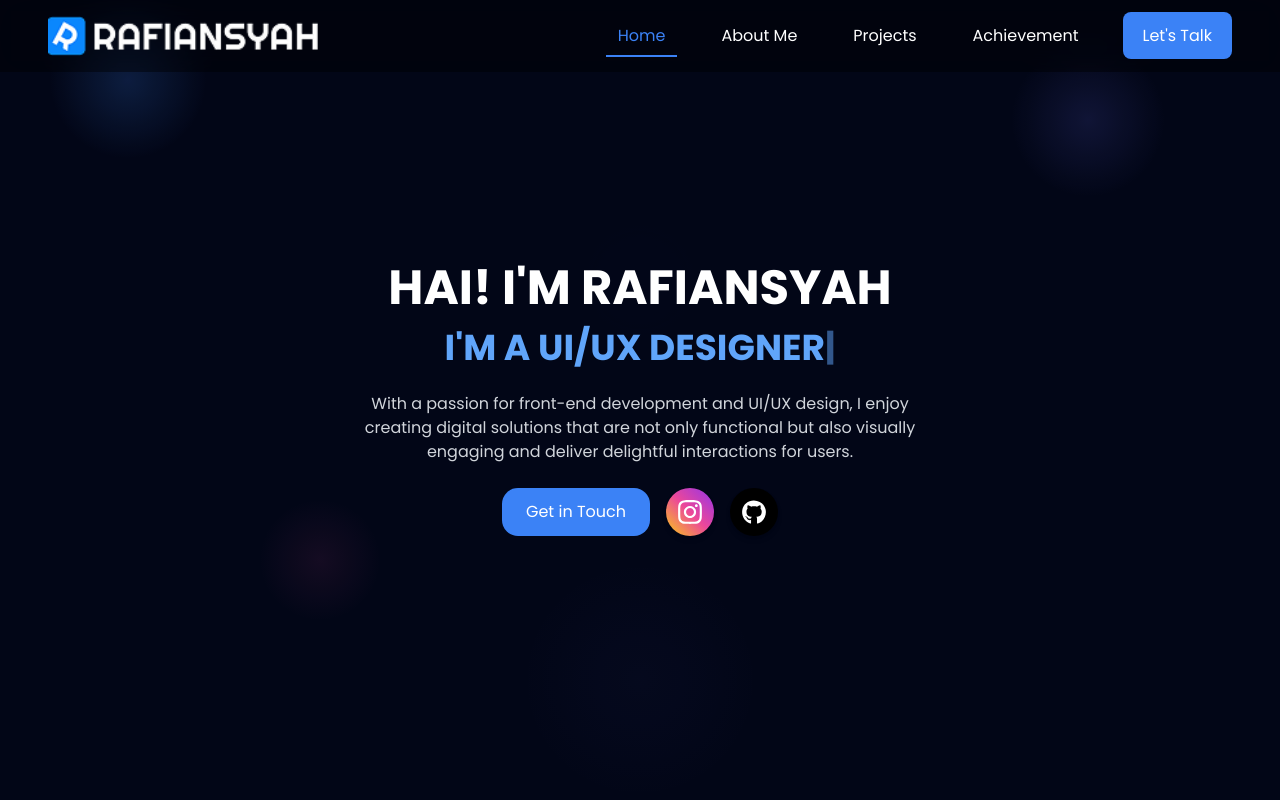
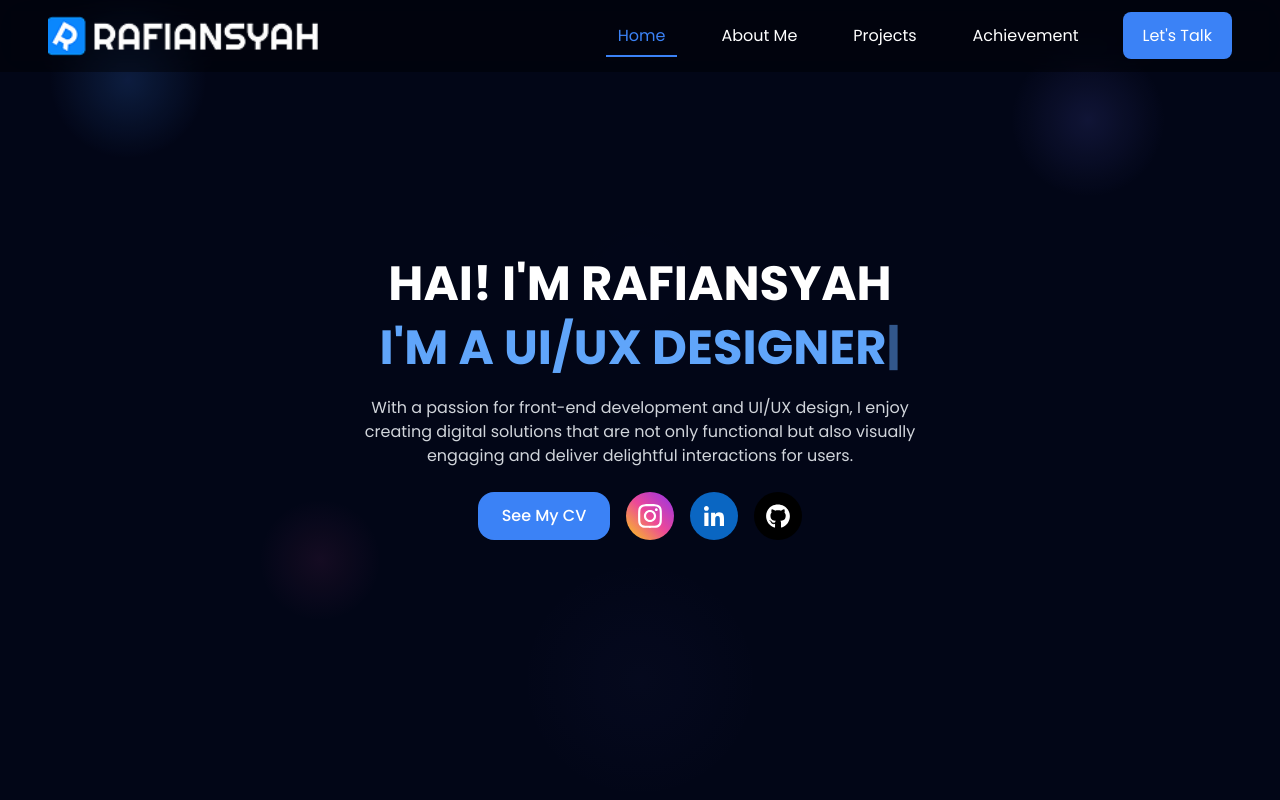
Before and after one commit to Rafiansyah05/portolio, a plain HTML site: page index.html in a window 1280 px wide. Shown: the top 800 px of the page. Drawn offline with nearby package versions, Linux system fonts and the light colour scheme.

Commit message:
Penambahan linkedin

```diff
--- a/index.html
+++ b/index.html
@@ -87,22 +87,38 @@
       <a href="#contact" class="block bg-blue-500 text-white px-5 py-3 rounded-lg text-center">Let's Talk</a>
     </div>
 
-    <!-- Hero Section -->
-    <section id="home" class="flex flex-col justify-center items-center text-center h-screen px-6" style="font-family: 'Poppins', sans-serif">
+    <section id="home" class="flex flex-col justify-center items-center text-center min-h-screen px-6" style="font-family: 'Poppins', sans-serif">
+      <!-- Heading -->
       <h2 class="text-3xl md:text-5xl font-bold">HAI! I'M RAFIANSYAH</h2>
-      <h3 class="text-2xl md:text-4xl font-bold text-blue-400 mt-4">I'M A <span class="typing-text" id="typing"></span></h3>
+      <h3 class="text-2xl md:text-5xl font-bold text-blue-400 mt-4">I'M A <span class="typing-text" id="typing"></span></h3>
+
+      <!-- Description -->
       <p class="mt-6 max-w-xl text-gray-300">
         With a passion for front-end development and UI/UX design, I enjoy creating digital solutions that are not only functional but also visually engaging and deliver delightful interactions for users.
       </p>
-      <div class="flex space-x-4 mt-6">
-        <a href="#contact" class="bg-blue-500 px-6 py-3 rounded-2xl hover:bg-blue-600 transition">Get in Touch</a>
-        <a href="https://www.instagram.com/rafiansya__/" class="rounded-full p-3 bg-gradient-to-tr from-yellow-400 via-pink-500 to-purple-600 hover:scale-105 transition shadow-md" aria-label="Instagram" title="Instagram">
-          <img src="img/Vector-ig.svg" alt="Instagram" class="w-6 h-6 block" />
-        </a>
 
-        <a href="https://github.com/Rafiansyah05" class="rounded-full p-3 bg-black hover:scale-105 transition shadow-md" aria-label="GitHub" title="GitHub">
-          <img src="img/Vector-github.svg" alt="GitHub" class="w-6 h-6 block" style="filter: brightness(0) invert(1)" />
-        </a>
+      <!-- Wrapper -->
+      <div class="flex flex-col md:flex-row items-center justify-center gap-4 mt-6">
+        <!-- Row 1: CV Button -->
+        <a href="https://drive.google.com/file/d/1iOAB9KbtK36yYOFm_TnTTj2rYUtAF2qE/view?usp=sharing" class="bg-blue-500 px-6 py-3 rounded-2xl hover:bg-blue-600 hover:shadow-lg hover:scale-105 transition font-medium"> See My CV </a>
+
+        <!-- Row 2: Social Icons (will stack below on mobile) -->
+        <div class="flex gap-4 mt-4 md:mt-0">
+          <!-- Instagram -->
+          <a href="https://www.instagram.com/rafiansya__/" class="rounded-full p-3 bg-gradient-to-tr from-yellow-400 via-pink-500 to-purple-600 hover:scale-110 hover:shadow-lg transition" aria-label="Instagram" title="Instagram">
+            <img src="img/Vector-ig.svg" alt="Instagram" class="w-6 h-6 block" />
+          </a>
+
+          <!-- LinkedIn -->
+          <a href="https://www.linkedin.com/in/ahmad-rafiansyah-08939637a/" class="rounded-full p-3 bg-[#0A66C2] hover:scale-110 hover:shadow-lg transition" aria-label="LinkedIn" title="LinkedIn">
+            <img src="img/Vector-linkedin.svg" alt="LinkedIn" class="w-6 h-6 block" style="filter: brightness(0) invert(1)" />
+          </a>
+
+          <!-- GitHub -->
+          <a href="https://github.com/Rafiansyah05" class="rounded-full p-3 bg-black hover:scale-110 hover:shadow-lg transition" aria-label="GitHub" title="GitHub">
+            <img src="img/Vector-github.svg" alt="GitHub" class="w-6 h-6 block" style="filter: brightness(0) invert(1)" />
+          </a>
+        </div>
       </div>
     </section>
 
```
Also changed, not shown: img/Vector-linkedin.svg (added).
